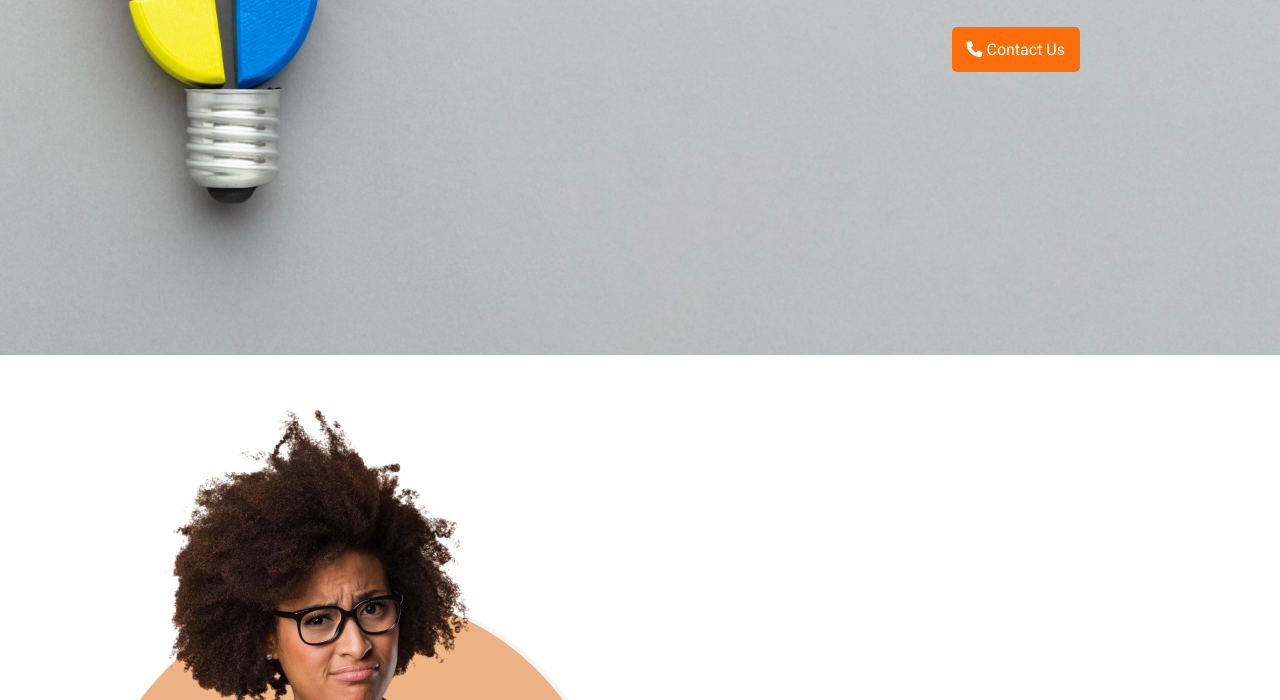
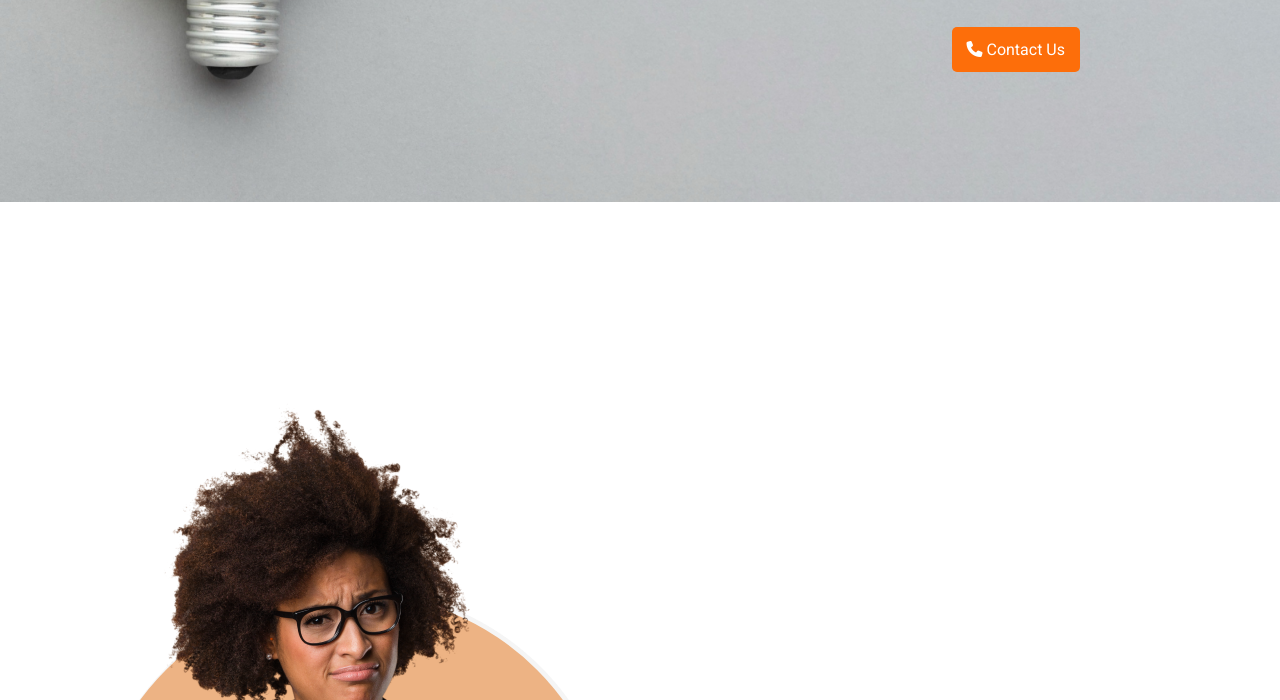
Before and after one commit to shuvradav/First-Assignment, a plain HTML site: page index.html in a window 1280 px wide. Shown: the part 445-1145 px from the top of the page. Drawn offline with Linux system fonts and the light colour scheme.

Commit message:
last commit

```diff
--- a/styles/portfolio.css
+++ b/styles/portfolio.css
@@ -26,7 +26,6 @@
     width: 100vw;
     position: absolute;
     background-size: cover;
-    height: 800px;
 }
 
 .banner-title {
```
